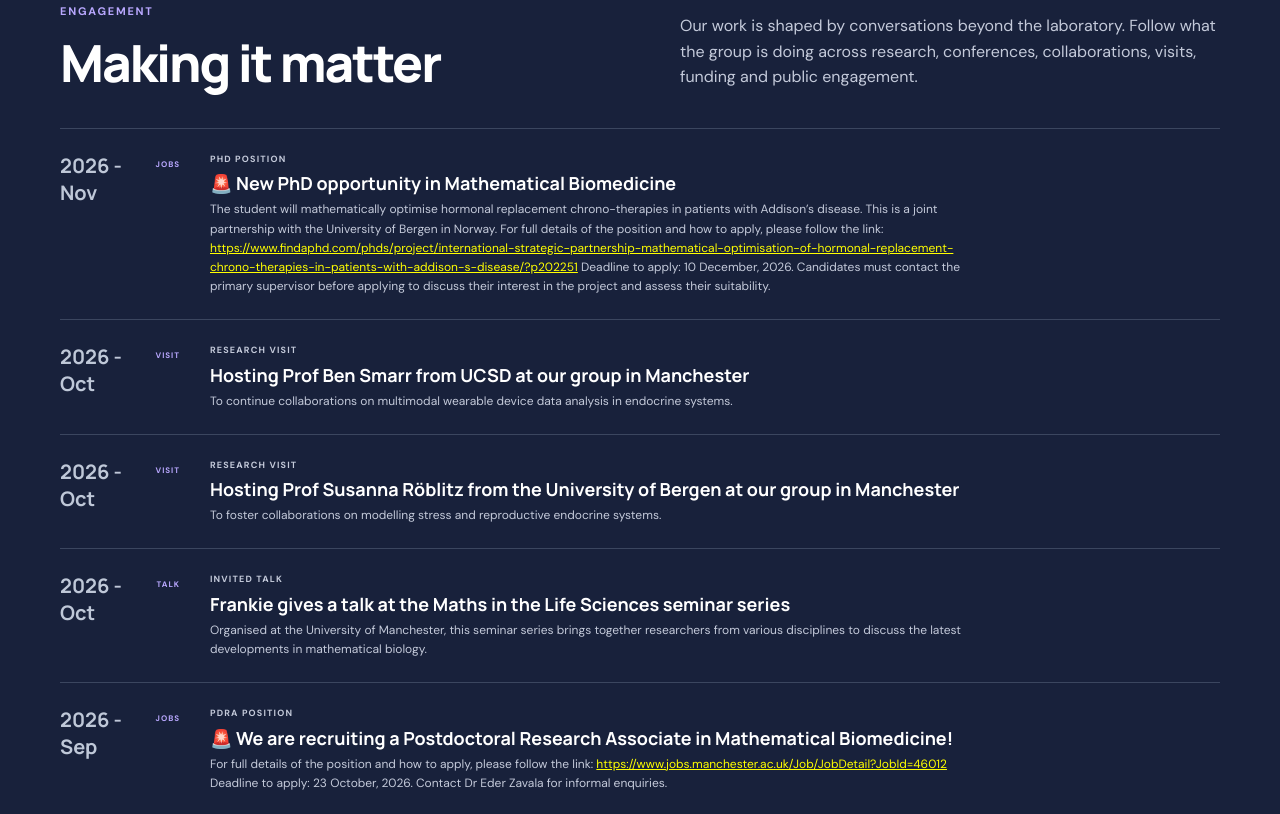
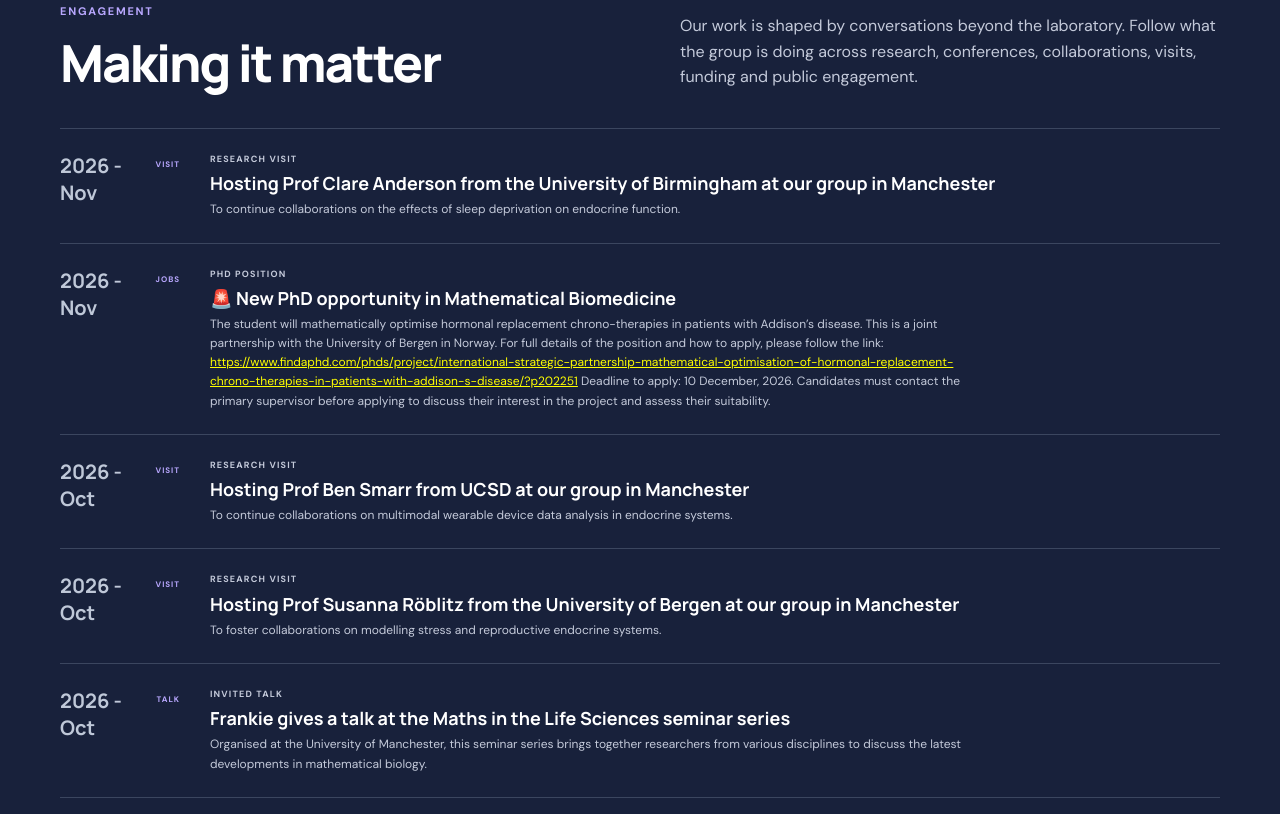
Before and after one commit to ezavala/mbg-lab, a plain HTML site: page index.html in a window 1280 px wide. Shown: the part 4906-5720 px from the top of the page. Drawn offline with Linux system fonts and the light colour scheme; no server answers.

Commit message:
New engagement item.

```diff
--- a/index.html
+++ b/index.html
@@ -193,6 +193,11 @@
     <div class="engagement-feed">
 
       <article class="engagement-item">
+        <div class="engagement-date"><strong>2026 - Nov</strong><span>VISIT</span></div>
+        <div><p class="engagement-type">Research visit</p><h3>Hosting Prof Clare Anderson from the University of Birmingham at our group in Manchester</h3><p>To continue collaborations on the effects of sleep deprivation on endocrine function.</p></div>
+      </article>
+
+      <article class="engagement-item">
         <div class="engagement-date"><strong>2026 - Nov</strong><span>JOBS</span></div>
         <div><p class="engagement-type">PhD POSITION</p><h3>🚨 New PhD opportunity in Mathematical Biomedicine</h3><p>The student will mathematically optimise hormonal replacement chrono-therapies in patients with Addison’s disease. This is a joint partnership with the University of Bergen in Norway. For full details of the position and how to apply, please follow the link: <a href="https://www.findaphd.com/phds/project/international-strategic-partnership-mathematical-optimisation-of-hormonal-replacement-chrono-therapies-in-patients-with-addison-s-disease/?p202251" target="_blank" rel="noopener noreferrer" style="text-decoration: underline; color: yellow;">https://www.findaphd.com/phds/project/international-strategic-partnership-mathematical-optimisation-of-hormonal-replacement-chrono-therapies-in-patients-with-addison-s-disease/?p202251</a> Deadline to apply: 10 December, 2026. Candidates must contact the primary supervisor before applying to discuss their interest in the project and assess their suitability.</p></div>
       </article>
```
